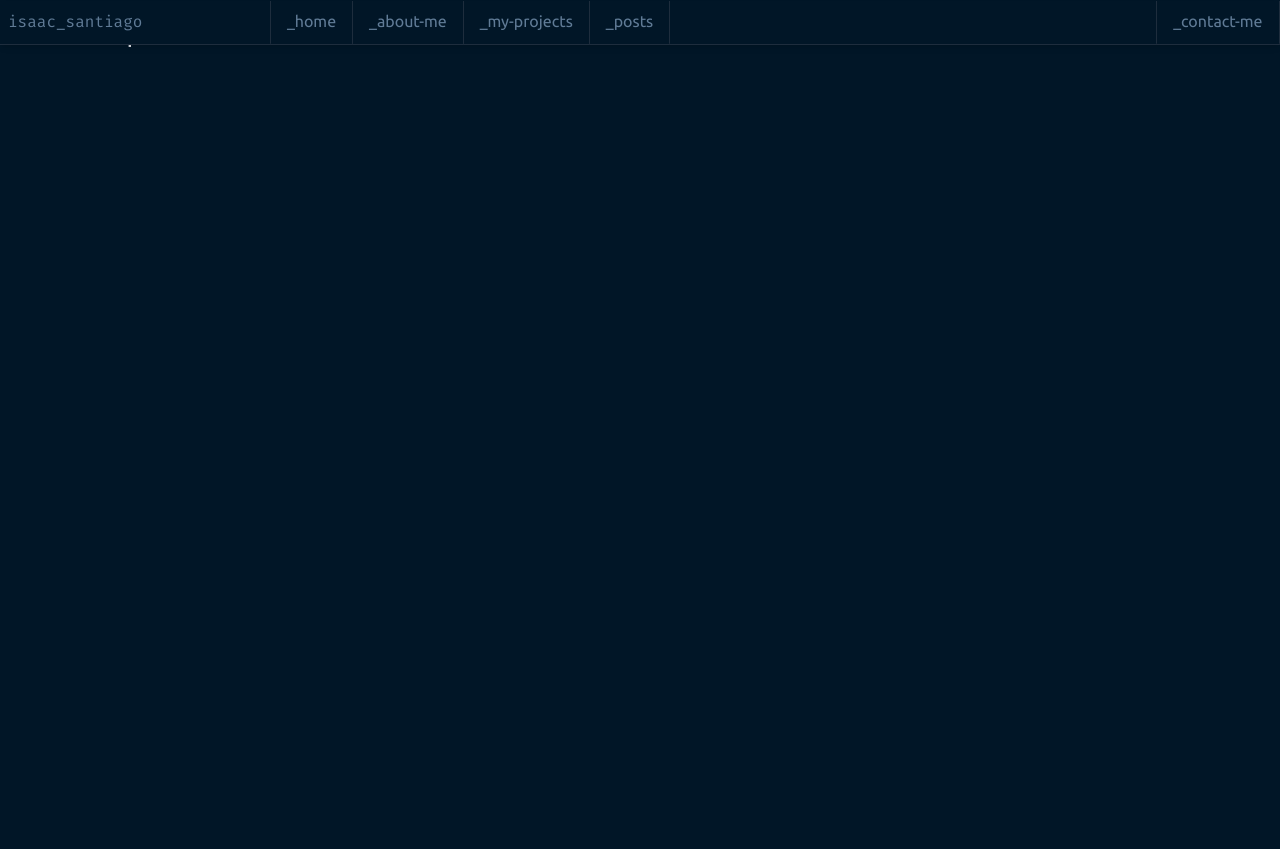
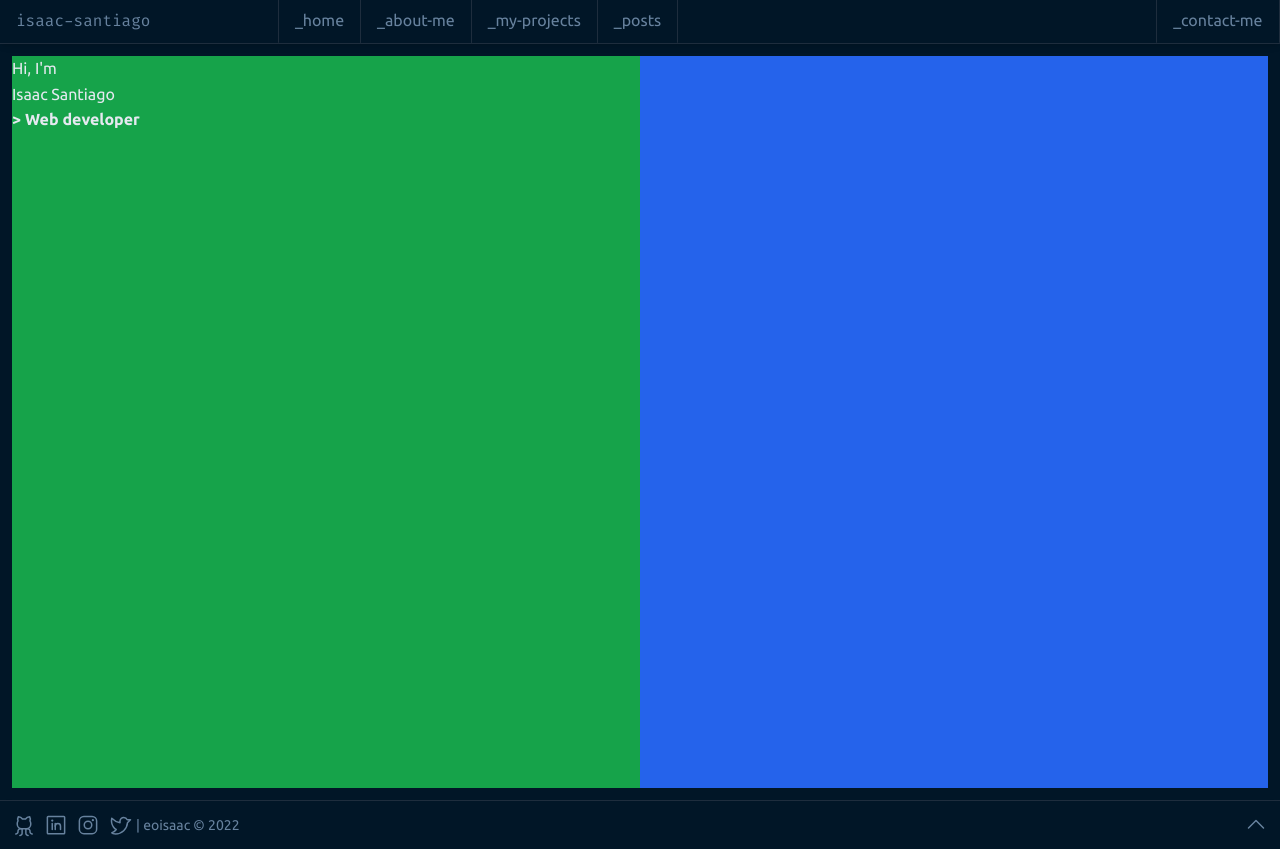
Before and after one commit to eoisaac/eoisaac.me, a React (Vite) app: page / in a window 1280 px wide. Before the commit the page ends 800 px from the top, so only its background shows below. Built offline with nearby package versions, Linux system fonts and the light colour scheme.

Commit message:
:sparkles: feat: create footer

```diff
--- a/src/components/layouts/DefaultLayout/index.tsx
+++ b/src/components/layouts/DefaultLayout/index.tsx
@@ -1,4 +1,5 @@
 import { Outlet } from 'react-router-dom'
+import { Footer } from '../Footer'
 import { Header } from '../Header'
 
 export const DefaultLayout = () => {
@@ -6,6 +7,7 @@ export const DefaultLayout = () => {
     <div className="w-screen h-screen relative">
       <Header />
       <Outlet />
+      <Footer />
     </div>
   )
 }
--- /dev/null
+++ b/src/components/layouts/Footer/index.tsx
@@ -0,0 +1,75 @@
+import {
+  CaretUp,
+  GithubLogo,
+  InstagramLogo,
+  LinkedinLogo,
+  TwitterLogo,
+} from 'phosphor-react'
+
+export const Footer = () => {
+  const styles = {
+    icon: 'block text-text-secondary text-2xl hover:text-accent-green',
+  }
+
+  const scrollToTop = () => window.scrollTo({ top: 0, behavior: 'smooth' })
+
+  return (
+    <footer
+      className="w-full flex items-center justify-between py-3 border-t
+      border-t-base-lines shadow-md bg-base-background"
+    >
+      <div className="container flex justify-between items-center">
+        <div className="flex gap-1 items-center ">
+          <ul className="flex gap-2 items-center ">
+            <li>
+              <a
+                href="https://github.com/eoisaac"
+                target="_blank"
+                className={styles.icon}
+                rel="noreferrer"
+              >
+                <GithubLogo />
+              </a>
+            </li>
+            <li>
+              <a
+                href="https://www.linkedin.com/in/eoisaac"
+                target="_blank"
+                className={styles.icon}
+                rel="noreferrer"
+              >
+                <LinkedinLogo />
+              </a>
+            </li>
+            <li>
+              <a
+                href="https://www.instagram.com/eoisaacc"
+                target="_blank"
+                className={styles.icon}
+                rel="noreferrer"
+              >
+                <InstagramLogo />
+              </a>
+            </li>
+            <li>
+              <a
+                href="https://twitter.com/eoisaacc"
+                target="_blank"
+                className={styles.icon}
+                rel="noreferrer"
+              >
+                <TwitterLogo />
+              </a>
+            </li>
+          </ul>
+          <span className="text-sm text-text-secondary">
+            | eoisaac &copy; 2022
+          </span>
+        </div>
+        <button className={styles.icon} onClick={scrollToTop}>
+          <CaretUp />
+        </button>
+      </div>
+    </footer>
+  )
+}
--- a/src/components/layouts/Header/index.tsx
+++ b/src/components/layouts/Header/index.tsx
@@ -24,23 +24,27 @@ export const Header = () => {
 
   return (
     <header
-      className="w-full flex items-center justify-between fixed mt-[1px] p-2
-      md:px-0 md:py-0 md:pr-[1px] border-b border-b-base-lines bg-base-background z-50
-      shadow-md"
+      className="w-full flex items-center justify-between fixed p-3
+      md:px-0 md:py-0 md:pr-[1px] border-b border-b-base-lines shadow-md z-50
+      bg-base-background"
     >
       <div
         className="w-full flex items-center justify-between md:justify-start
       bg-base-background"
       >
-        <h2 className="font-mono text-text-secondary text-base md:pl-2 pr-20 lg:pr-32">
-          isaac_santiago
+        <h2
+          className="min-w-fit font-mono text-text-secondary text-base md:pl-4
+          pr-4 md:pr-20 lg:pr-32 overflow-hidden"
+        >
+          isaac-santiago
         </h2>
 
         <nav className="w-full flex justify-end md:justify-start gap-1">
           <ul
-            className={`w-full flex flex-col md:flex-row absolute
-            md:relative inset-x-0 p-1 md:p-0 bg-base-background
+            className={`w-full flex flex-col md:flex-row absolute md:relative
+            inset-x-0 px-1 md:p-0 bg-base-background
             transition-all ${menuVisibility ? 'top-full' : '-top-[500px]'}
+            border-b-[1px] border-base-lines sm:border-0
             `}
           >
             <li className={menuItemStyles.item}>
--- a/src/pages/Home/index.tsx
+++ b/src/pages/Home/index.tsx
@@ -1,10 +1,16 @@
 export const Home = () => {
   return (
-    <main>
-      <div>
-        <h1>Isaac Santiago</h1>
-        <strong>Frontend Developer</strong>
+    <div className="page">
+      <div className="container-screen flex">
+        <main className="flex-1 bg-green-600">
+          <div>
+            <span>Hi, I&apos;m</span>
+            <h1>Isaac Santiago</h1>
+            <strong>&gt; Web developer</strong>
+          </div>
+        </main>
+        <aside className="flex-1 bg-blue-600"></aside>
       </div>
-    </main>
+    </div>
   )
 }
--- a/src/styles/main.css
+++ b/src/styles/main.css
@@ -7,7 +7,7 @@
   :root {
     --title-primary: 255 255 255; /* #FFFFFF */
     --text-primary: 229 233 240; /* #E5E9F0 */
-    --text-secondary: 96 123 150; /* #607B96 */
+    --text-secondary:  103 130 158; /* #67829E */
 
     --base-lines: 30 45 61; /* #1E2D3D */
 
@@ -39,6 +39,7 @@ body {
   line-height: 160%;
   color: theme(colors.text-primary);
   -webkit-font-smoothing: antialiased;
+  scroll-behavior: smooth;
   background-color: theme(colors.base-background);
 }
 
@@ -64,5 +65,17 @@ body {
 }
 
 header div nav ul li a.active {
-  @apply border-b-accent-orange
+  @apply border-b-accent-orange text-title-primary
 }
+
+.page {
+  @apply h-full w-full
+}
+
+.container {
+  @apply w-full max-w-7xl mx-auto px-3
+}
+
+.container-screen {
+  @apply h-full w-full max-w-7xl mx-auto pt-14 pb-3 px-3
+}
```
